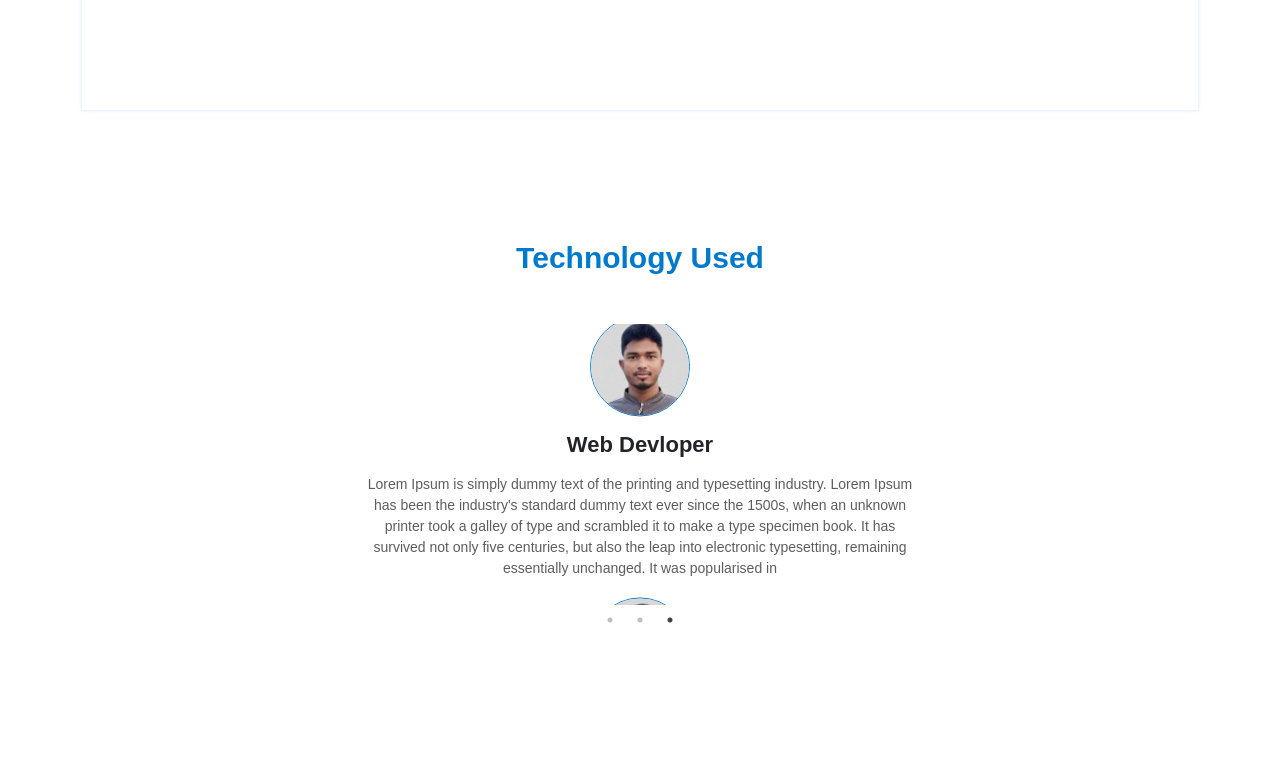
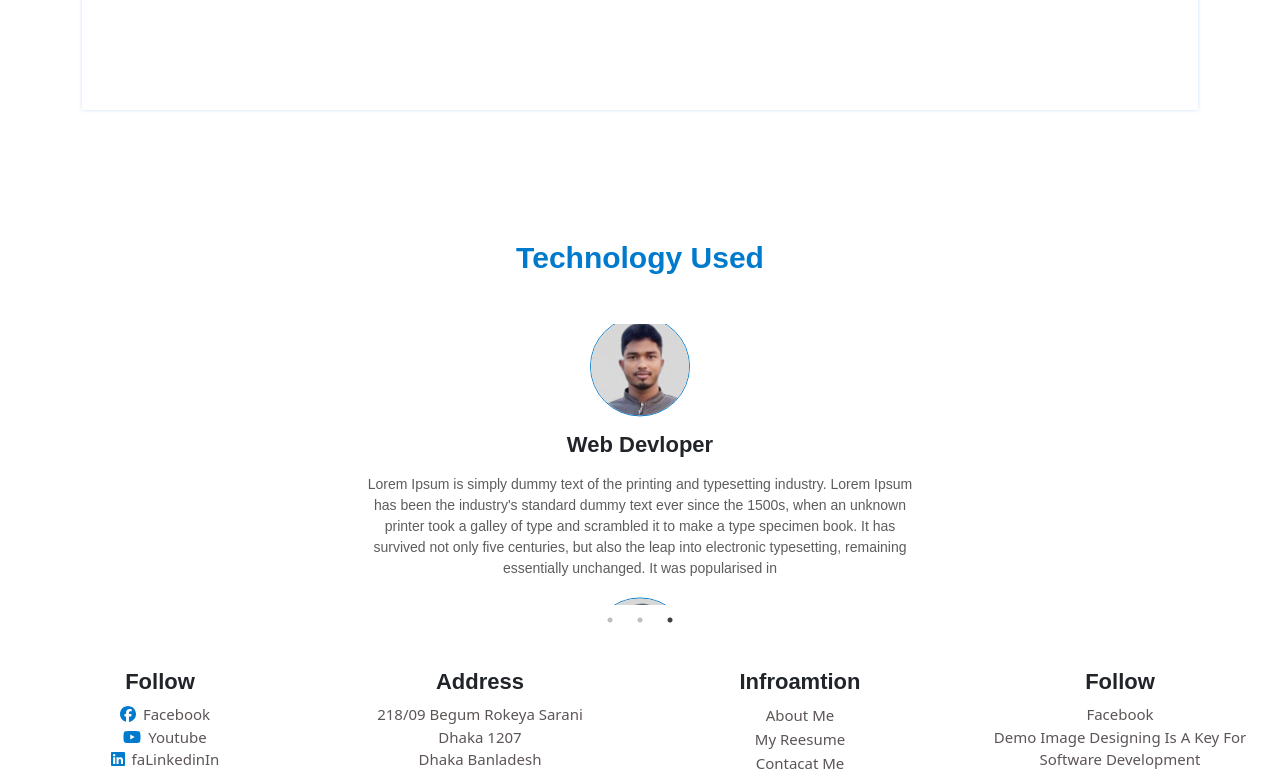
Before and after one commit to saifuldeveloper/react_basik_project, a React (Create React App) app: page / in a window 1280 px wide. Shown: the part 3459-4234 px from the top of the page. Before the commit the page ends 4089 px from the top, so only its background shows below. Built offline with nearby package versions, Linux system fonts and the light colour scheme.

Commit message:
Footer section Complte

```diff
--- a/package.json
+++ b/package.json
@@ -4,6 +4,7 @@
   "private": true,
   "dependencies": {
     "@fortawesome/fontawesome-svg-core": "^6.1.2",
+    "@fortawesome/free-brands-svg-icons": "^6.1.2",
     "@fortawesome/free-solid-svg-icons": "^6.1.2",
     "@fortawesome/react-fontawesome": "^0.2.0",
     "@testing-library/jest-dom": "^5.16.5",
--- a/src/App.js
+++ b/src/App.js
@@ -8,6 +8,7 @@ import RecentProject from "./components/RecentProject/RecentProject";
 import Cources from "./components/Cources/Cources";
 import Video from "./components/Video/Video";
 import ClientReview from "./components/ClientReview/ClientReview";
+import Footer from "./components/Footer/Footer";
 
 function App() {
   return (
@@ -23,6 +24,7 @@ function App() {
     <Cources />
     <Video />
     <ClientReview />
+    <Footer />
 
     </div>
   );
--- a/src/asset/css/custom.css
+++ b/src/asset/css/custom.css
@@ -261,3 +261,23 @@
     border:1px solid #007ACC;
 
 }
+/* =============================Footer css==================================== */
+.FooterSection{
+    text-justify: auto;
+
+}
+.FooterInformationDesc{
+    text-decoration: none;
+    font-size: 15px;
+    color:#5d5555;
+    padding: 0px;
+    margin: 0px;
+}
+.FooterSocialcon{
+    text-decoration: none;
+    font-size: 16px;
+    color:#007ACC;
+    text-align: left;
+    padding-left: 10px;
+    padding-right: 7px;
+}
--- /dev/null
+++ b/src/components/Footer/Footer.js
@@ -0,0 +1,51 @@
+
+import { FontAwesomeIcon } from "@fortawesome/react-fontawesome";
+import React, { Component } from "react"
+import { Fragment } from "react"
+import { Container } from "react-bootstrap"
+import { Row, Col } from "react-bootstrap"
+import {faFacebook} from "@fortawesome/free-brands-svg-icons"
+import {faYoutube} from "@fortawesome/free-brands-svg-icons"
+import {faLinkedin} from "@fortawesome/free-brands-svg-icons"
+
+
+export default class Footer extends Component {
+  render() {
+    return (
+      <Fragment>
+        <Container fluid={true} className="text-center pt-5 ">
+          <Row>
+            <Col md={6} sm={12} lg={3} className=" FooterSection text-justify">
+              <h1 className="ServiceName">Follow </h1>
+              <p className="FooterInformationDesc"><FontAwesomeIcon className="FooterSocialcon" icon={faFacebook} />Facebook
+              </p>
+              <p className="FooterInformationDesc"><FontAwesomeIcon className="FooterSocialcon" icon={faYoutube} />Youtube</p>
+              <p className="FooterInformationDesc"><FontAwesomeIcon className="FooterSocialcon"icon={faLinkedin} />faLinkedinIn</p>
+            </Col>
+            <Col md={6} sm={12} lg={3}>
+              <h1 className="ServiceName">Address </h1>
+              <p className="FooterInformationDesc">218/09 Begum Rokeya Sarani</p>
+              <p className="FooterInformationDesc">Dhaka 1207</p>
+              <p className="FooterInformationDesc">Dhaka Banladesh</p>
+            </Col>
+            <Col md={6} sm={12} lg={3}>
+              <h1 className="ServiceName">Infroamtion </h1>
+              <a href="#" className="FooterInformationDesc">About Me</a>
+              <br />
+              <a href="#" className="FooterInformationDesc">My Reesume</a>
+              <br />
+              <a href="#" className="FooterInformationDesc">Contacat Me</a>
+              <br />
+            </Col>
+            <Col md={6} sm={12} lg={3}>
+              <h1 className="ServiceName">Follow </h1>
+              <p className="FooterInformationDesc">Facebook</p>
+              <p className="FooterInformationDesc"> Demo Image Designing Is A Key For </p>
+              <p className="FooterInformationDesc"> Software Development </p>
+            </Col>
+          </Row>
+        </Container>
+      </Fragment>
+    );
+  }
+}
```
Also changed, not shown: 1 other file (tests, documents, lock files or other folders).
